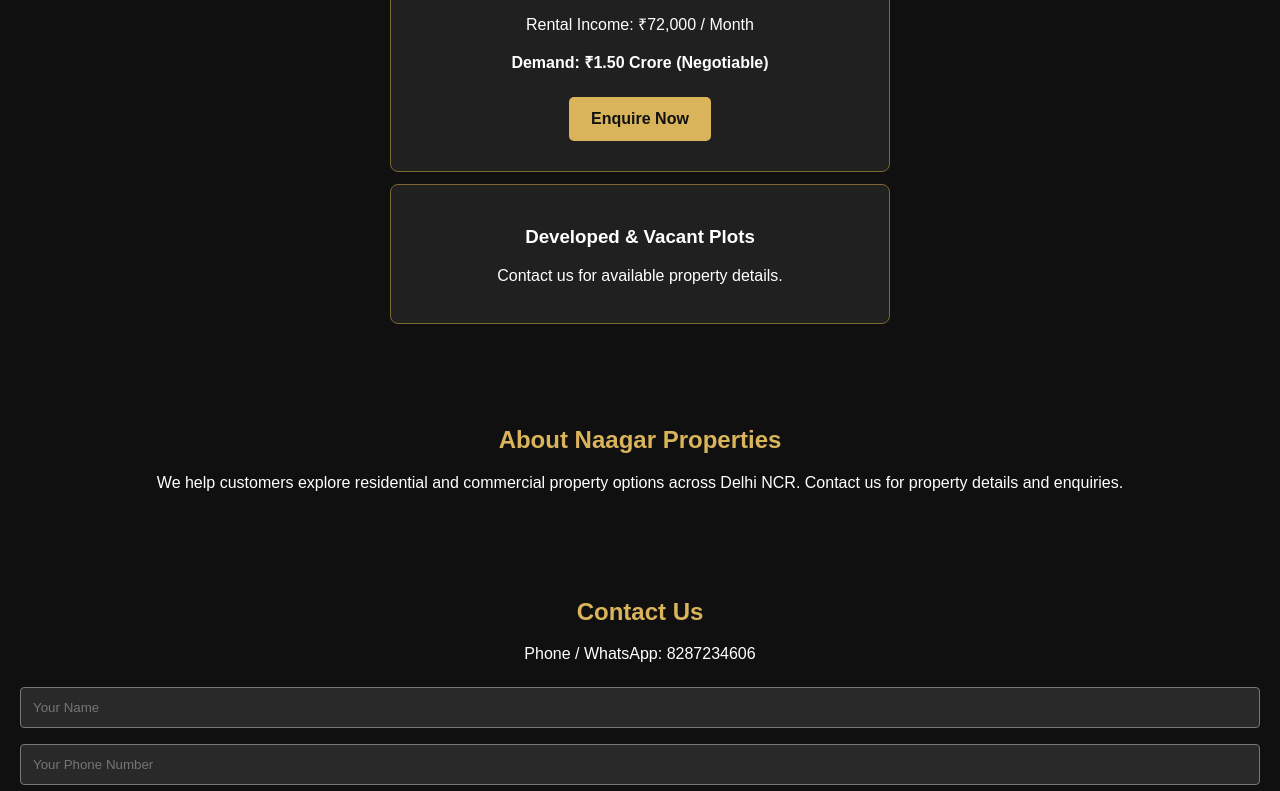
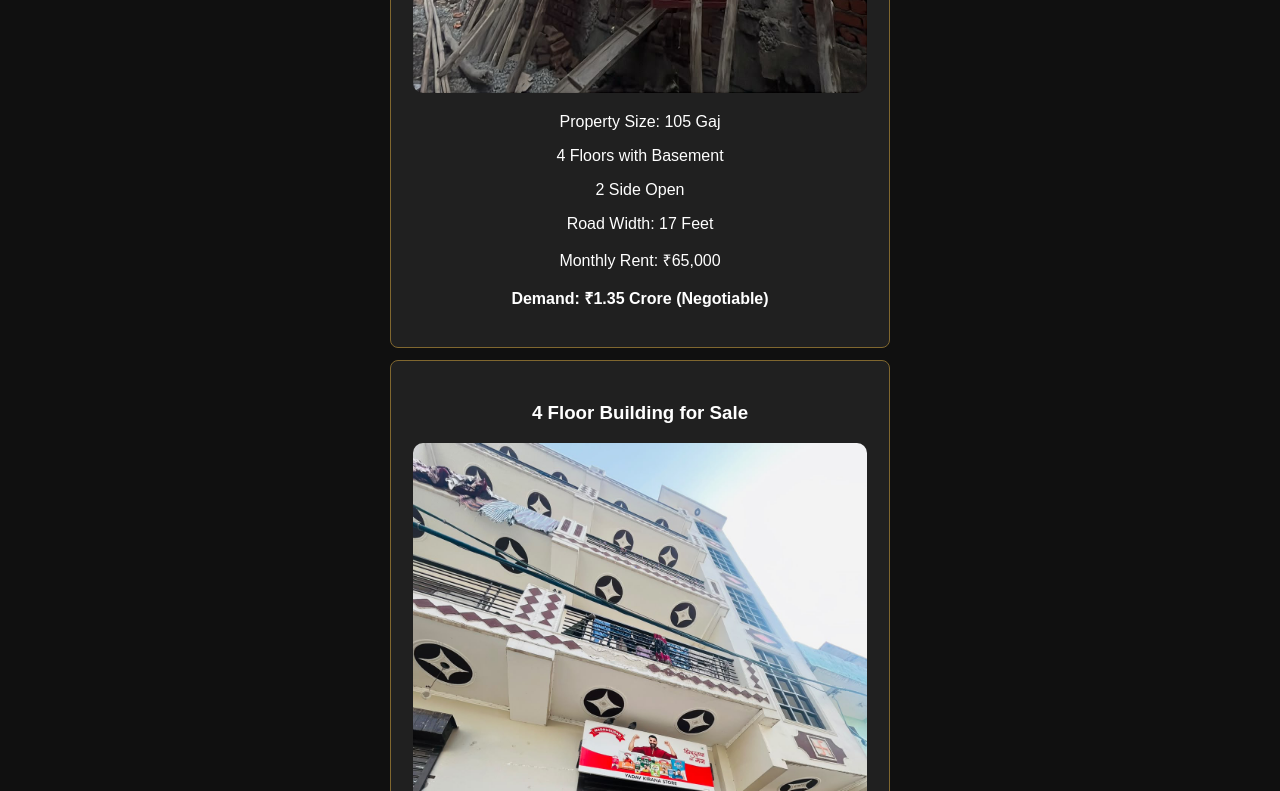
Before and after one commit to nishantn429-creator/naagar-properties, a plain HTML site: page index.html in a window 1280 px wide. Shown: the part 4589-5380 px from the top of the page. Drawn offline with Linux system fonts and the light colour scheme.

Commit message:
Update index.html

```diff
--- a/index.html
+++ b/index.html
@@ -80,6 +80,17 @@ footer{text-align:center;padding:25px;background:#080808;color:#aaa}
 </div>
 
 <div class="card">
+<h3>4 Floor Building with Basement</h3>
+<img src="IMG-20261115-WA0046.jpg" style="width:100%;border-radius:10px;">
+<p>Property Size: 105 Gaj</p>
+<p>4 Floors with Basement</p>
+<p>2 Side Open</p>
+<p>Road Width: 17 Feet</p>
+<p>Monthly Rent: ₹65,000</p>
+<p><b>Demand: ₹1.35 Crore (Negotiable)</b></p>
+</div>
+
+<div class="card">
 <h3>4 Floor Building for Sale</h3>
 <img src="IMG-20261115-WA0048.jpg" style="width:100%;border-radius:10px;">
 <p>Location: Surajpur, Greater Noida</p>
```
